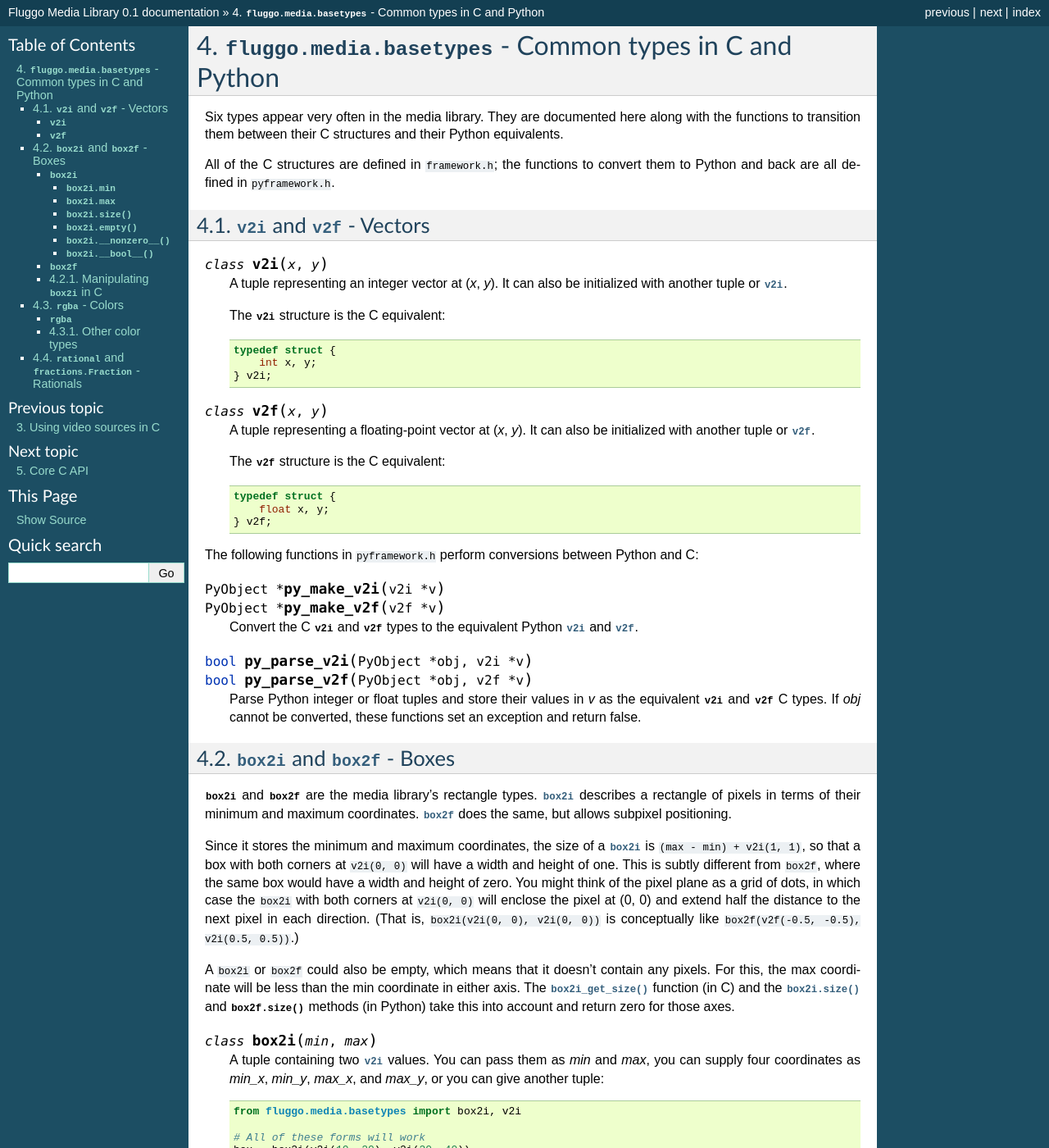
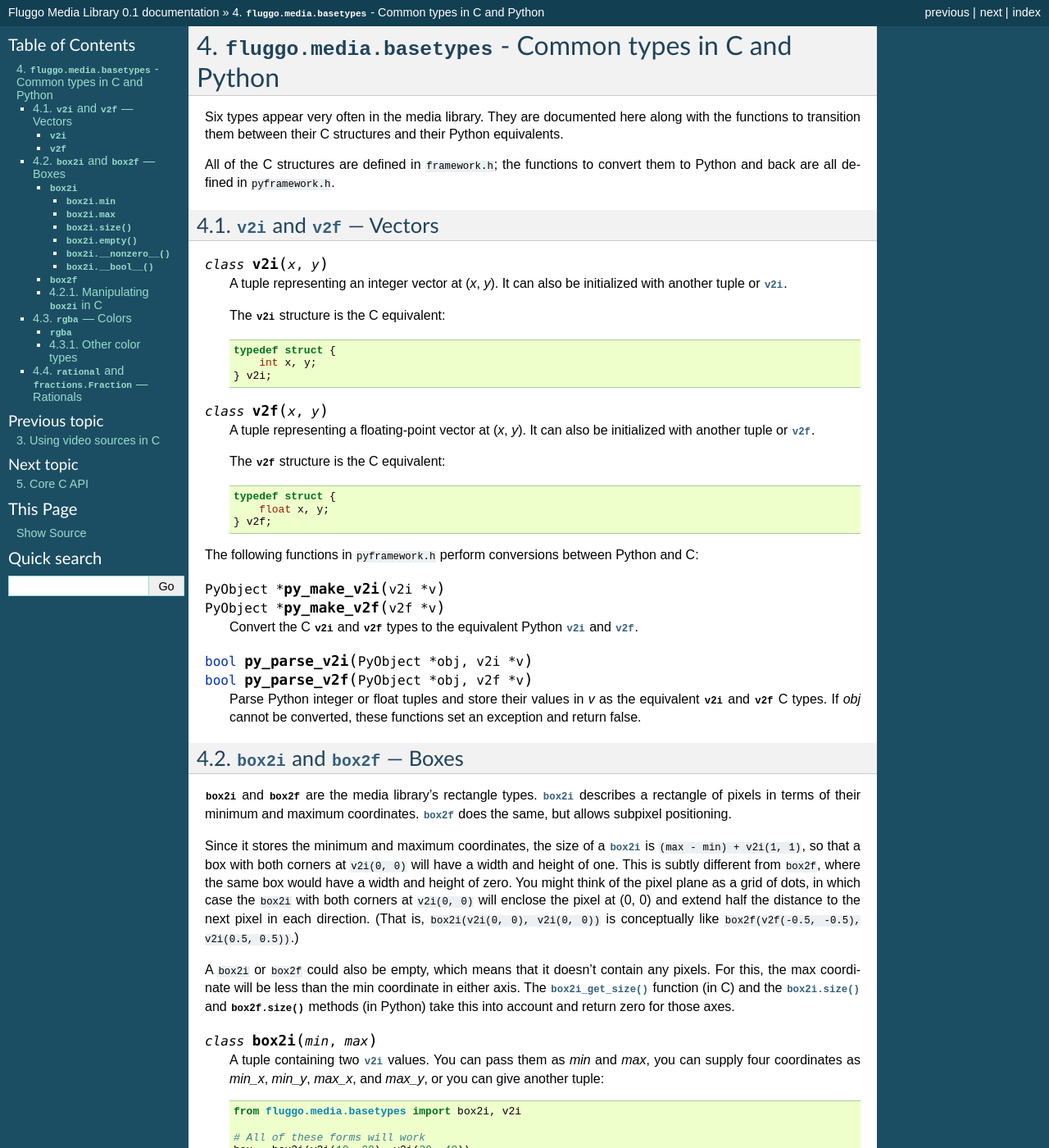
Before and after one commit to fluggo/Canvas, a Sphinx documentation site: the page built from docs/sphinx/basetypes.rst, in a window 1280 px wide and 1400 px high. Shown: the whole window at 82% size. Built offline with Sphinx 7.4.7, drawn with Linux system fonts in a browser that asks for light colours; formulas are drawn with MathJax 3; some of the changed text lies outside the part shown.

Commit message:
Docs: Make more em dashes. We like em dashes.

```diff
--- a/docs/sphinx/basetypes.rst
+++ b/docs/sphinx/basetypes.rst
@@ -11,8 +11,8 @@ equivalents.
 All of the C structures are defined in ``framework.h``; the functions to convert
 them to Python and back are all defined in ``pyframework.h``.
 
-:py:class:`v2i` and :py:class:`v2f` - Vectors
-=============================================
+:py:class:`v2i` and :py:class:`v2f` --- Vectors
+===============================================
 
 .. py:class:: v2i(x, y)
 
@@ -51,8 +51,8 @@ The following functions in ``pyframework.h`` perform conversions between Python
     equivalent :c:type:`v2i` and :c:type:`v2f` C types. If *obj* cannot be converted,
     these functions set an exception and return false.
 
-:py:class:`box2i` and :py:class:`box2f` - Boxes
-===============================================
+:py:class:`box2i` and :py:class:`box2f` --- Boxes
+=================================================
 
 :c:type:`box2i` and :c:type:`box2f` are the media library's rectangle types.
 :py:class:`box2i` describes a rectangle of pixels in terms of their minimum and
@@ -184,8 +184,8 @@ These functions in ``framework.h`` are useful for manipulating :c:type:`box2i` v
 
     Get the size of the *box* and store it in *result*. If the box is empty, one or both of the axes will have a size of zero.
 
-:py:class:`rgba` - Colors
-=========================
+:py:class:`rgba` --- Colors
+===========================
 
 .. py:class:: rgba(r=0.0, g=0.0, b=0.0, a=1.0)
 
@@ -240,8 +240,8 @@ converted to :c:type:`rgba_f32` colors and back using the half-float API.
 :c:type:`rgba_u8` is the usual 8-bit color structure. Each channel has the
 range [0, 255], which maps onto the floating-point range [0.0, 1.0].
 
-:c:type:`rational` and :py:class:`fractions.Fraction` - Rationals
-=================================================================
+:c:type:`rational` and :py:class:`fractions.Fraction` --- Rationals
+===================================================================
 
 ``framework.h`` defines the type :c:type:`rational` for precise fractions::
 
```
